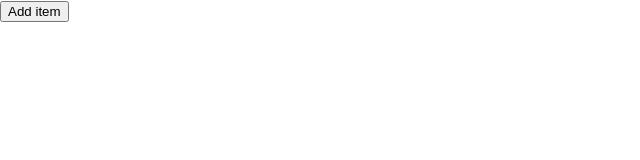
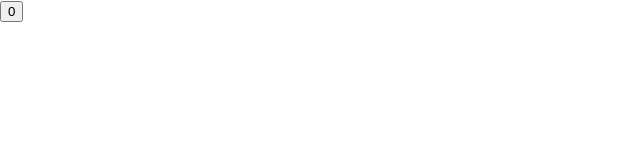
Before and after one commit to hanzalarohan123/Hookspractice, a React (Create React App) app: page / in a window 1280 px wide. Shown: the top 160 px of the page, without its empty margins (0-640 px from the left). Built offline with nearby package versions, Linux system fonts and the light colour scheme.

Commit message:
useEffect hook added

```diff
--- a/src/App.js
+++ b/src/App.js
@@ -1,13 +1,13 @@
 
 import './App.css';
-import Counter from './Components/Counter';
-import HookCounter3 from './Components/HookCounter3';
-import HookCounter4 from './Components/HookCounter4';
+import CounterUsingUseEffectHook from './Components/CounterUsingUseEffectHook';
+
 
 function App() {
   return (
     <div >
-    <HookCounter4/>
+      <CounterUsingUseEffectHook/>
+
     </div>
   );
 }
--- /dev/null
+++ b/src/Components/CounterUsingUseEffectHook.js
@@ -0,0 +1,14 @@
+import React,{useState,useEffect} from 'react'
+
+
+function CounterUsingUseEffectHook()
+{
+    const [count,setCount]=useState(0)
+    useEffect(()=>{document.title=`${count}`})
+
+  return (
+    <button onClick={()=>{setCount(count+1)}}>{count}</button>
+  )
+}
+
+export default CounterUsingUseEffectHook
```
